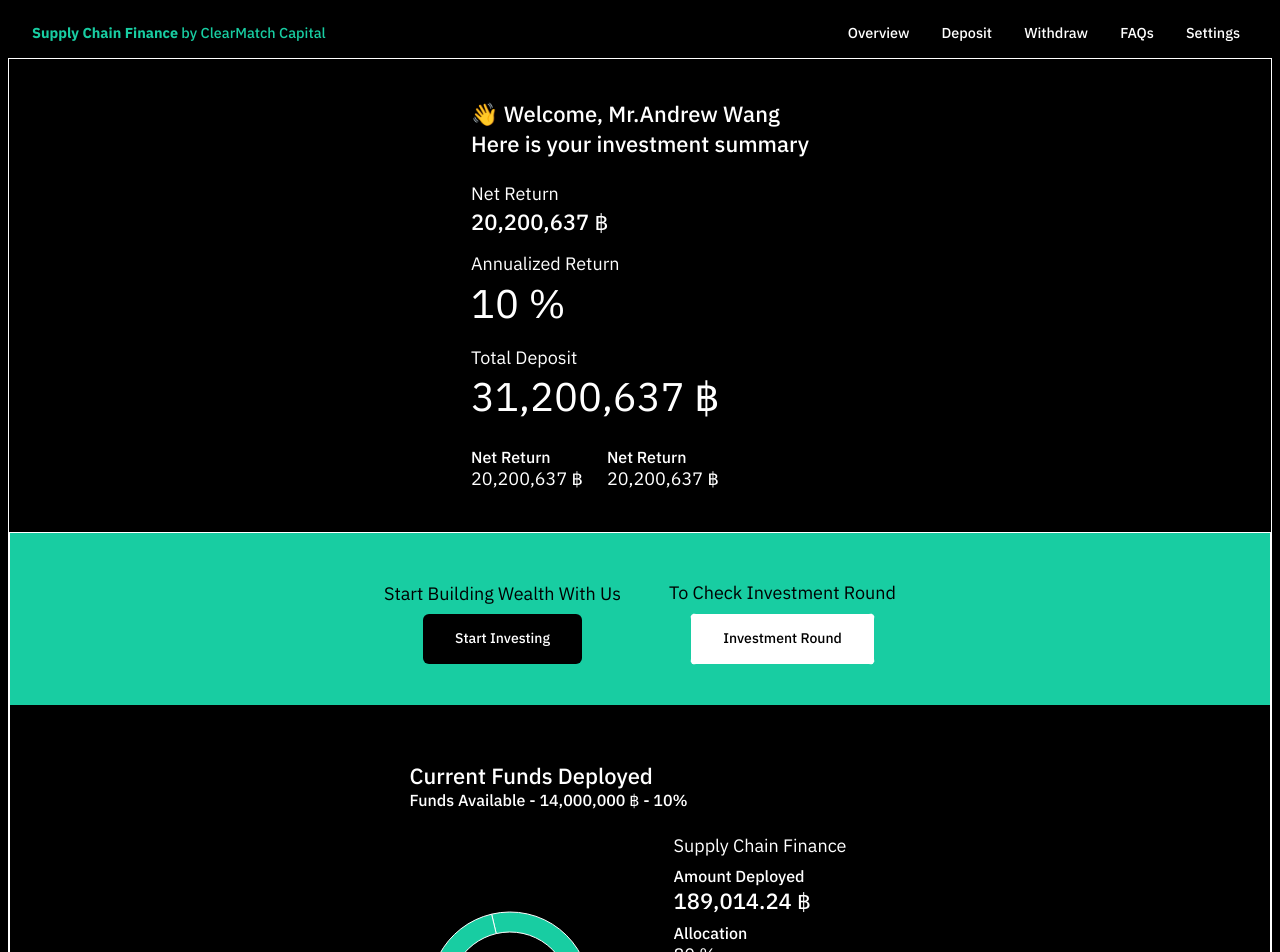
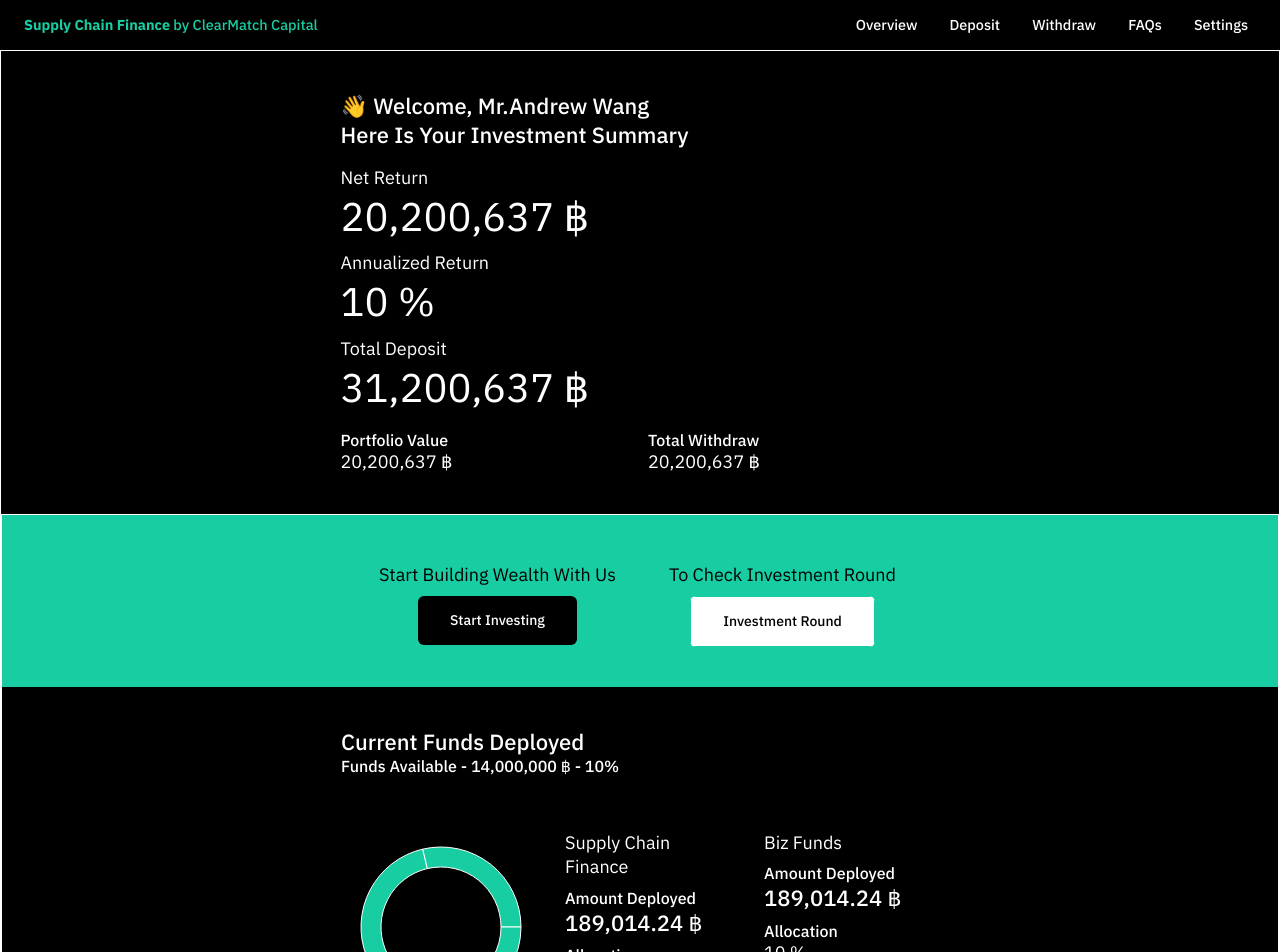
Before and after one commit to winliewpairat/pp-design-sandbox, a Next.js app: page / in a window 1280 px wide. Shown: the top 952 px of the page. Built offline with nearby package versions, Linux system fonts and the light colour scheme.

Commit message:
add grid

```diff
--- a/components/chart.jsx
+++ b/components/chart.jsx
@@ -9,7 +9,7 @@
 
 export default function App() {
   return (
-    <PieChart width={200} height={240}>
+    <PieChart width={200} height={240} style={{margin: "auto"}}>
       <Pie
         dataKey="value"
         data={data}
--- a/components/cta.module.scss
+++ b/components/cta.module.scss
@@ -7,27 +7,41 @@
 .container {
     background-color: $teal-4;
     color: $grey-4;
-    display: flex;
+    display: grid;
     flex-direction: column;
     padding: $space-24 0 $space-8 0;
-    align-items: center;
+    justify-items: center;
+    width: auto;
+    white-space: pre;
+
+
+    @include breakpoint('mobile') {}
+
+    @include breakpoint('tablet') {
+        grid-template-columns: 1fr 4fr 1fr;
+        grid-template-rows: 1fr;
+    }
+
+    @include breakpoint('desktop') {
+        grid-template-columns: 1fr;
+        grid-template-rows: 1fr;
+    }
 }
 
 .box {
-    display: flex;
-    flex-direction: column;
-    align-items: center;
-
-    @include breakpoint('mobile') {
-        flex-direction: column;
-    }
+    display: grid;
+    justify-items: center;
 
     @include breakpoint('tablet') {
-        flex-direction: row;
+        grid-template-columns: 1fr 1fr;
+        grid-template-rows: 1fr;
+        grid-column-start: 2;
     }
 
     @include breakpoint('desktop') {
-        flex-direction: row;
+        grid-template-columns: 1fr 1fr;
+        grid-template-rows: 1fr;
+        grid-column-start: 1;
     }
 
 }
@@ -46,6 +60,5 @@
         padding: $space-24 $space-24;
     }
 
-    @include breakpoint('desktop') {
-    }
+    @include breakpoint('desktop') {}
 }
--- a/components/deployed.jsx
+++ b/components/deployed.jsx
@@ -7,14 +7,14 @@
   render() {
     return (
       <div className={styles.container}>
-        <div className={styles.box}>
+        <div className={styles.head}>
           <div className={styles.h5}>Current Funds Deployed</div>
           <div className={styles.header}>
             Funds Available - 14,000,000 ฿ - 10%
           </div>
+        </div>
         <div className={styles.allocateDetails}>
           <Chart className={styles.chart} />
-            <div className={styles.flexMob}>
           <div className={styles.nested}>
             <div className={styles.h6} style={{ marginBottom: "8px" }}>
               Supply Chain Finance
@@ -39,8 +39,6 @@
           </div>
         </div>
       </div>
-        </div>
-      </div>
     );
   }
 }
--- a/components/deployed.module.scss
+++ b/components/deployed.module.scss
@@ -5,43 +5,75 @@
 @import '../styles/theme/button.scss';
 
 .container {
-    display: flex;
-    flex-direction: column;
-    padding: $space-24 0 $space-8 0;
-    align-items: center;
+    display: grid;
 
     @include breakpoint('mobile') {
-        padding: $space-24 $space-32 $space-8 $space-32;
+        grid-template-columns: 1fr 3fr 1fr;
+        grid-template-rows: 1fr;
+        padding: $space-40;
     }
 
     @include breakpoint('tablet') {
-        margin: $space-32;
-        padding: auto;
+        grid-template-columns: 1fr 2fr 1fr;
+        grid-template-rows: 1fr 3fr;
+        margin: auto;
+        padding: $space-40;
     }
 
+    @include breakpoint('desktop') {
+        grid-template-columns: 1fr;
+        grid-template-rows: 1fr 3fr;
+        margin: auto;
+        padding: $space-40;
+    }
+}
+
+
+.head {
+    display: grid;
+    width: max-content;
+    grid-row-start: 1;
+    height: fit-content;
+
+    @include breakpoint('mobile') {
+        grid-template-rows: 1fr;
+        grid-column-start: 2;
+    }
+
+    @include breakpoint('tablet') {
+        grid-column-start: 2;
+
+    }
+
+    @include breakpoint('desktop') {
+    }
+}
+
+.allocateDetails {
+    display: grid;
+    grid-row-start: 2;
+
+    @include breakpoint('mobile') {
+        grid-column-start: 2;
+    }
+
+    @include breakpoint('tablet') {
+        grid-template-columns: 1fr 1fr 1fr;
+        grid-column-start: 2;
+    }
 }
 
 .nested {
     justify-content: space-between;
 
     @include breakpoint('mobile') {
-        flex-direction: column;
         padding: $space-16;
 
     }
 
     @include breakpoint('tablet') {
-        flex-direction: column;
         padding: $space-24;
     }
-}
-
-
-.box {
-    display: flex;
-    flex-direction: column;
-    align-items: left;
-    width: max-content;
 }
 
 
@@ -49,14 +81,6 @@
     width: max-content;
 }
 
-.allocateDetails {
-    display: flex;
-    flex-direction: row;
-    align-items: center;
-    gap: $space-40;
-}
-
-
 
 .footer {
     text-align: center;
--- a/components/summary.jsx
+++ b/components/summary.jsx
@@ -5,14 +5,14 @@
   render() {
     return (
       <div className={styles.container}>
-        <div>
-          <div className={styles.h4}>👋 Welcome, Mr.Andrew Wang</div>
-          <div className={styles.h4 }>Here is your investment summary</div>
+        <div className={styles.welcome}>
+          <div className={styles.h5}>👋 Welcome, Mr.Andrew Wang</div>
+          <div className={styles.h5 }>Here is your investment summary</div>
         </div>
         <div className={styles.stats}>
           <div className={styles.nested}>
             <div className={styles.h6}>Net Return</div>
-            <div className={styles.h4}>20,200,637 ฿</div>
+            <div className={styles.h3}>20,200,637 ฿</div>
           </div>
           <div className={styles.nested}>
             <div className={styles.h6}>Annualized Return</div>
@@ -25,11 +25,11 @@
         </div>
         <div className={styles.statsRow}>
           <div className={styles.nested}>
-            <div className={styles.header}>Net Return</div>
+            <div className={styles.header}>Portfolio Value</div>
             <div className={styles.h6}>20,200,637 ฿</div>
           </div>
           <div className={styles.nested}>
-            <div className={styles.header}>Net Return</div>
+            <div className={styles.header}>Total Withdraw</div>
             <div className={styles.h6}>20,200,637 ฿</div>
           </div>
         </div>
--- a/components/summary.module.scss
+++ b/components/summary.module.scss
@@ -4,36 +4,79 @@
 @import '../styles/theme/space.scss';
 
 .container {
-    display: flex;
-    flex-direction: column;
-    margin: $space-40 auto;
+    display: grid;
+    margin: $space-40 auto auto auto;
+    padding: $space-40;
 
     @include breakpoint('mobile') {
-        width: fit-content;
-        margin: $space-40 auto;
-        padding: $space-40 $space-40;
+        grid-template-columns: 1fr;
+        grid-template-rows: 1fr;
+        margin: $space-40 auto auto auto;
     }
 
     @include breakpoint('tablet') {
+        grid-template-columns: 1fr 2fr 1fr;
+        grid-template-rows: 1fr;
         margin: auto;
-        padding: $space-40 $space-80;
     }
 
+    @include breakpoint('desktop') {
+        grid-template-columns: 1fr;
+        grid-template-rows: 1fr;
+    }
+}
+
+.welcome {
+    grid-column-start: 2;
+    grid-row-start: 1;
+
+    @include breakpoint('mobile') {
+        grid-column-start: 1;
+        grid-column-end: 3;
+        grid-row-start: 1;
+    }
+    @include breakpoint('tablet') {
+        grid-column-start: 2;
+        grid-row-start: 1;
+    }
 }
 
 .stats {
     padding: $space-16 0 0 0;
+    display: grid;
+    grid-template-rows: 1fr 1fr 1fr;
+    grid-row-gap: $space-8;
+
+    @include breakpoint('mobile') {
+        grid-column-start: 1;
+        grid-column-end: 3;
+        grid-row-start: 2;
+    }
+
+    @include breakpoint('tablet') {
+        grid-column-start: 2;
+        grid-row-start: 2;
+    }
 }
 
 .statsRow {
-    display: flex;
-    flex-direction: row;
-}
+    display: grid;
+    grid-template-columns: 1fr 1fr;
+    grid-column-gap: $space-16;
+    grid-column-start: 2;
+    grid-row-start: 3;
 
-.nested {
-    padding: $space-8 0;
+    @include breakpoint('mobile') {
+        grid-column-start: 1;
+        grid-column-end: 3;
+        grid-row-start: 3;
+    }
+    @include breakpoint('tablet') {
+        grid-column-start: 2;
+        grid-row-start: 3;
+    }
 }
 
 .statsRow .nested{
-    padding: $space-16 $space-24 0 0;
+    padding-top: $space-16;
 }
--- a/pages/index.jsx
+++ b/pages/index.jsx
@@ -17,7 +17,6 @@
             <CTA />
             <Deployed />
           </div>
-          <Receivable />
         </div>
       </div>
       <div>
--- a/pages/index.module.scss
+++ b/pages/index.module.scss
@@ -16,7 +16,6 @@
 
     @include breakpoint('desktop') {
         display: grid;
-        grid-template-rows: 80vh 1fr;
     }
 }
 
@@ -34,7 +33,7 @@
 
     @include breakpoint('desktop') {
         display: grid;
-        grid-template-columns: 2fr 2fr 1fr;
+        grid-template-columns: 2fr 2fr;
     }
 }
 
--- a/styles/globals.scss
+++ b/styles/globals.scss
@@ -8,6 +8,17 @@
   color: $grey-1;
   background-color: $grey-4;
   width: auto;
+  margin: 0;
+  padding: 0;
+
+  @include breakpoint('tablet') {
+    font-size: 16px;
+  }
+
+  @include breakpoint('desktop') {
+    font-size: 18px;
+  }
+
 }
 
 a {
--- a/styles/theme/type.scss
+++ b/styles/theme/type.scss
@@ -4,47 +4,35 @@
 .h1 {
     font-family: 'IBM Plex Sans', sans-serif;
     font-weight: 700;
-    font-size: 60px;
+    font-size: 3.75rem;
     line-height: 103%;
 }
 
 .h2 {
     font-family: 'IBM Plex Sans', sans-serif;
     font-weight: 500;
-    font-size: 48px;
+    font-size: 3rem;
     line-height: 110%;
 }
 
 .h3 {
     font-family: 'IBM Plex Sans', sans-serif;
     font-weight: 400;
-    font-size: 40px;
+    font-size: 2.5rem;
     line-height: 133%;
 }
 
 .h4 {
     font-family: 'IBM Plex Sans', sans-serif;
     font-weight: 500;
-    font-size: 28px;
+    font-size: 1.75rem;
     line-height: 135%;
-
-    @include breakpoint('mobile') {
-        font-size: 22px;
-    }
-
-    @include breakpoint('tablet') {
-        font-size: 22px;
-    }
-
-    @include breakpoint('desktop') {
-        font-size: 22px;
-    }
 }
 
 .h5 {
     font-family: 'IBM Plex Sans', sans-serif;
     font-weight: 500;
-    font-size: 22px;
+    font-size: 1.375rem;
     line-height: 133%;
     text-transform: capitalize;
 }
@@ -52,7 +40,7 @@
 .h6 {
     font-family: 'IBM Plex Sans', sans-serif;
     font-weight: 400;
-    font-size: 18px;
+    font-size: 1.125rem;
     line-height: 135%;
     text-transform: capitalize;
 }
@@ -60,7 +48,7 @@
 .header {
     font-family: 'IBM Plex Sans', sans-serif;
     font-weight: 500;
-    font-size: 16px;
+    font-size: 1rem;
     line-height: 125%;
     text-transform: none;
     overflow: hidden;
@@ -70,7 +58,7 @@
 .smallText {
     font-family: 'IBM Plex Sans', sans-serif;
     font-weight: 400;
-    font-size: 12px;
+    font-size: 0.75rem;
     line-height: 133%;
     text-transform: none;
     overflow: hidden;
@@ -80,7 +68,7 @@
 .bodyLarge {
     font-family: 'IBM Plex Sans', sans-serif;
     font-weight: 400;
-    font-size: 20px;
+    font-size: 1.25rem;
     line-height: 180%;
     text-transform: none;
     overflow: hidden;
@@ -90,7 +78,7 @@
 p .body{
     font-family: 'IBM Plex Sans', sans-serif;
     font-weight: 400;
-    font-size: 18px;
+    font-size: 1.125rem;
     line-height: 135%;
     text-transform: none;
 }
@@ -98,7 +86,7 @@
 .button {
     font-family: 'IBM Plex Sans', sans-serif;
     font-weight: 500;
-    font-size: 14px;
+    font-size: 0.875rem;
     line-height: 125%;
     text-transform: none;
     overflow: hidden;
@@ -108,7 +96,7 @@
 .buttonText {
     font-family: 'IBM Plex Sans', sans-serif;
     font-weight: 500;
-    font-size: 16px;
+    font-size: 1rem;
     line-height: 125%;
     text-transform: none;
     overflow: hidden;
```
Lines whose indentation alone changed are shown as unchanged.
